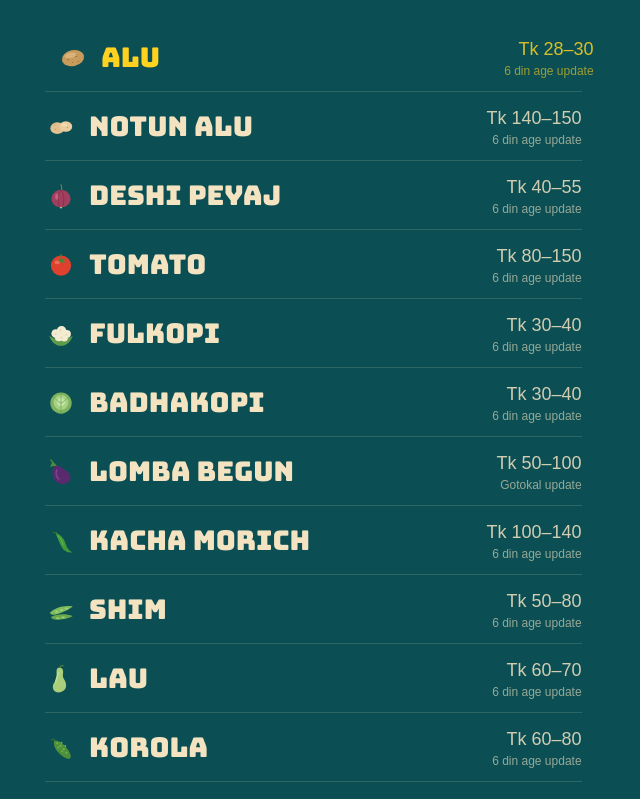
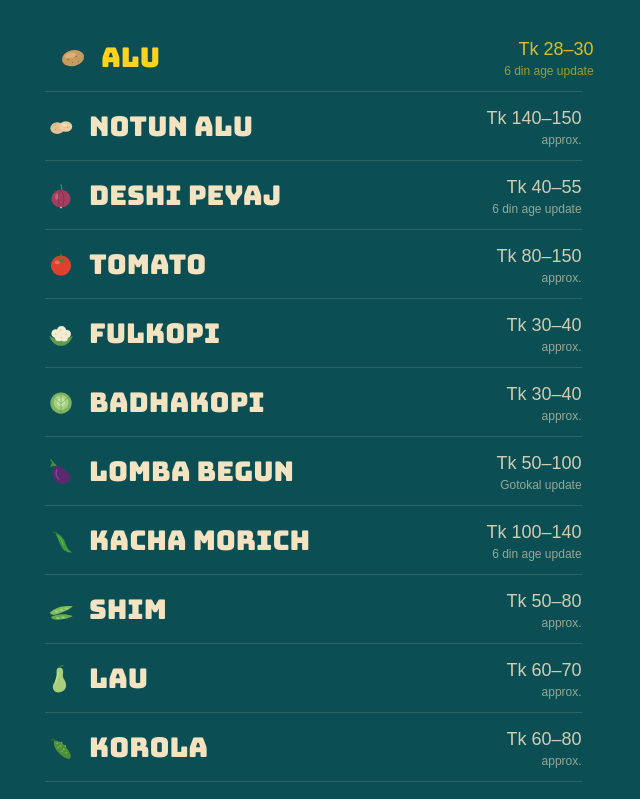
Before and after one commit to bp9889/thokar-chance-nai, a React (Vite) app: page / in a window 1280 px wide. Shown: the part 2000-2799 px from the top of the page, without its empty margins (29-669 px from the left). Built offline with nearby package versions, Linux system fonts and the light colour scheme; a web font is replaced by a local one.

Commit message:
Daily prices from TCB; other items marked approx.

```diff
--- a/public/prices.json
+++ b/public/prices.json
@@ -19,8 +19,8 @@
    "min": 140,
    "max": 150,
    "unit": "kg",
-   "date": "2026-11-14",
-   "source": "news"
+   "date": null,
+   "source": "estimate"
   },
   "onion": {
    "min": 40,
@@ -33,22 +33,22 @@
    "min": 80,
    "max": 150,
    "unit": "kg",
-   "date": "2026-11-14",
-   "source": "news"
+   "date": null,
+   "source": "estimate"
   },
   "cauliflower": {
    "min": 30,
    "max": 40,
    "unit": "piece",
-   "date": "2026-11-14",
-   "source": "news"
+   "date": null,
+   "source": "estimate"
   },
   "cabbage": {
    "min": 30,
    "max": 40,
    "unit": "piece",
-   "date": "2026-11-14",
-   "source": "news"
+   "date": null,
+   "source": "estimate"
   },
   "brinjal": {
    "min": 50,
@@ -68,50 +68,50 @@
    "min": 50,
    "max": 80,
    "unit": "kg",
-   "date": "2026-11-14",
-   "source": "news"
+   "date": null,
+   "source": "estimate"
   },
   "lau": {
    "min": 60,
    "max": 70,
    "unit": "kg",
-   "date": "2026-11-14",
-   "source": "news"
+   "date": null,
+   "source": "estimate"
   },
   "korola": {
    "min": 60,
    "max": 80,
    "unit": "kg",
-   "date": "2026-11-14",
-   "source": "news"
+   "date": null,
+   "source": "estimate"
   },
   "potol": {
    "min": 50,
    "max": 60,
    "unit": "kg",
-   "date": "2026-11-14",
-   "source": "news"
+   "date": null,
+   "source": "estimate"
   },
   "dherosh": {
    "min": 50,
    "max": 60,
    "unit": "kg",
-   "date": "2026-11-14",
-   "source": "news"
+   "date": null,
+   "source": "estimate"
   },
   "chichinga": {
    "min": 50,
    "max": 60,
    "unit": "kg",
-   "date": "2026-11-14",
-   "source": "news"
+   "date": null,
+   "source": "estimate"
   },
   "jhinga": {
    "min": 60,
    "max": 80,
    "unit": "kg",
-   "date": "2026-11-14",
-   "source": "news"
+   "date": null,
+   "source": "estimate"
   },
   "kakrol": {
    "min": 80,
@@ -124,43 +124,43 @@
    "min": 60,
    "max": 80,
    "unit": "kg",
-   "date": "2026-11-14",
-   "source": "news"
+   "date": null,
+   "source": "estimate"
   },
   "pepe": {
    "min": 25,
    "max": 30,
    "unit": "kg",
-   "date": "2026-11-14",
-   "source": "news"
+   "date": null,
+   "source": "estimate"
   },
   "kacha_kola": {
    "min": 40,
    "max": 40,
    "unit": "hali",
-   "date": "2026-11-14",
-   "source": "news"
+   "date": null,
+   "source": "estimate"
   },
   "gajor": {
    "min": 120,
    "max": 130,
    "unit": "kg",
-   "date": "2026-11-14",
-   "source": "news"
+   "date": null,
+   "source": "estimate"
   },
   "mula": {
    "min": 40,
    "max": 60,
    "unit": "kg",
-   "date": "2026-11-14",
-   "source": "news"
+   "date": null,
+   "source": "estimate"
   },
   "kumra": {
    "min": 40,
    "max": 50,
    "unit": "kg",
-   "date": "2026-11-14",
-   "source": "news"
+   "date": null,
+   "source": "estimate"
   },
   "chal_kumra": {
    "min": 50,
@@ -180,22 +180,22 @@
    "min": 40,
    "max": 50,
    "unit": "kg",
-   "date": "2026-11-14",
-   "source": "news"
+   "date": null,
+   "source": "estimate"
   },
   "kochur_loti": {
    "min": 80,
    "max": 80,
    "unit": "kg",
-   "date": "2026-11-14",
-   "source": "news"
+   "date": null,
+   "source": "estimate"
   },
   "capsicum": {
    "min": 300,
    "max": 300,
    "unit": "kg",
-   "date": "2026-11-14",
-   "source": "news"
+   "date": null,
+   "source": "estimate"
   },
   "misti_alu": {
    "min": 40,
@@ -243,36 +243,36 @@
    "min": 15,
    "max": 20,
    "unit": "bundle",
-   "date": "2026-11-14",
-   "source": "news"
+   "date": null,
+   "source": "estimate"
   },
   "kolmi": {
    "min": 10,
    "max": 20,
    "unit": "bundle",
-   "date": "2026-11-14",
-   "source": "news"
+   "date": null,
+   "source": "estimate"
   },
   "pui": {
    "min": 30,
    "max": 40,
    "unit": "bundle",
-   "date": "2026-11-14",
-   "source": "news"
+   "date": null,
+   "source": "estimate"
   },
   "palong": {
    "min": 25,
    "max": 25,
    "unit": "bundle",
-   "date": "2026-11-14",
-   "source": "news"
+   "date": null,
+   "source": "estimate"
   },
   "data": {
    "min": 20,
    "max": 20,
    "unit": "bundle",
-   "date": "2026-11-14",
-   "source": "news"
+   "date": null,
+   "source": "estimate"
   },
   "laushak": {
    "min": 30,
@@ -334,8 +334,8 @@
    "min": 350,
    "max": 400,
    "unit": "kg",
-   "date": "2026-11-14",
-   "source": "news"
+   "date": null,
+   "source": "estimate"
   },
   "komola": {
    "min": 350,
@@ -348,8 +348,8 @@
    "min": 350,
    "max": 450,
    "unit": "kg",
-   "date": "2026-11-14",
-   "source": "news"
+   "date": null,
+   "source": "estimate"
   },
   "angur": {
    "min": 450,
@@ -390,8 +390,8 @@
    "min": 150,
    "max": 220,
    "unit": "piece",
-   "date": "2026-11-14",
-   "source": "news"
+   "date": null,
+   "source": "estimate"
   },
   "anaros": {
    "min": 40,
@@ -404,8 +404,8 @@
    "min": 40,
    "max": 50,
    "unit": "kg",
-   "date": "2026-11-14",
-   "source": "news"
+   "date": null,
+   "source": "estimate"
   },
   "boroi": {
    "min": 100,
--- a/scripts/update-prices.mjs
+++ b/scripts/update-prices.mjs
@@ -234,7 +234,8 @@ function sane(prev, next) {
 async function main() {
   const data = JSON.parse(fs.readFileSync(FILE, 'utf8'))
   const results = []
-  for (const fn of [fromTCB, fromDAM]) {
+  // DAM's report form doesn't return data to scripts yet; enable with DAM=1 once that's sorted
+  for (const fn of process.env.DAM === '1' ? [fromTCB, fromDAM] : [fromTCB]) {
     try { const r = await fn(); results.push(r); log(`${r.name}: ${r.rows.length} rows, report date ${r.date}`) } catch (e) { log(`${fn.name} failed: ${e.message}${e.cause ? ' (' + (e.cause.code || e.cause.message) + ')' : ''}`) }
   }
   let changed = 0
```
